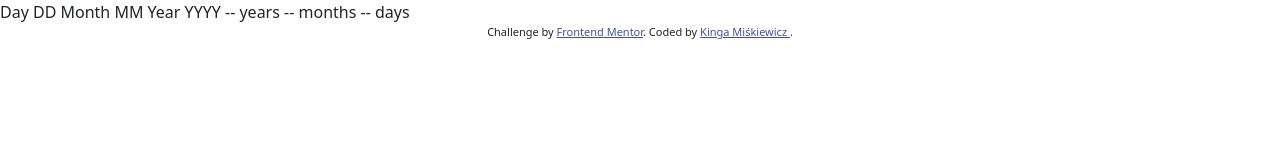
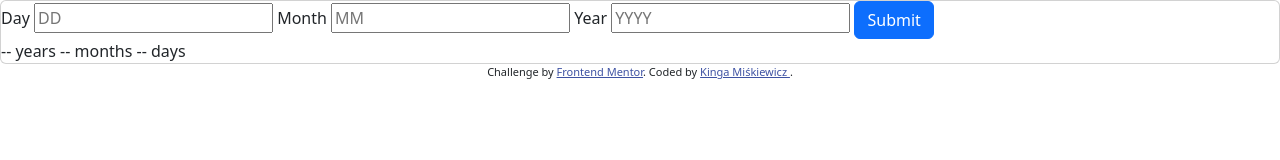
Before and after one commit to codingbeary/age-calculator-app-main, a plain HTML site: page index.html in a window 1280 px wide. Drawn offline with nearby package versions, Linux system fonts and the light colour scheme.

Commit message:
Created basic HTML structure

```diff
--- a/index.html
+++ b/index.html
@@ -31,7 +31,20 @@
     </style>
   </head>
   <body>
-    <main>Day DD Month MM Year YYYY -- years -- months -- days</main>
+    <main>
+      <div class="flex-container card">
+        <form>
+          <label for="number">Day</label>
+          <input type="number" placeholder="DD" />
+          <label for="number">Month</label>
+          <input type="number" placeholder="MM" />
+          <label for="number">Year</label>
+          <input type="number" placeholder="YYYY" />
+          <input type="submit" class="btn btn-primary" />
+        </form>
+        -- years -- months -- days
+      </div>
+    </main>
     <footer>
       <div class="attribution">
         Challenge by
```
